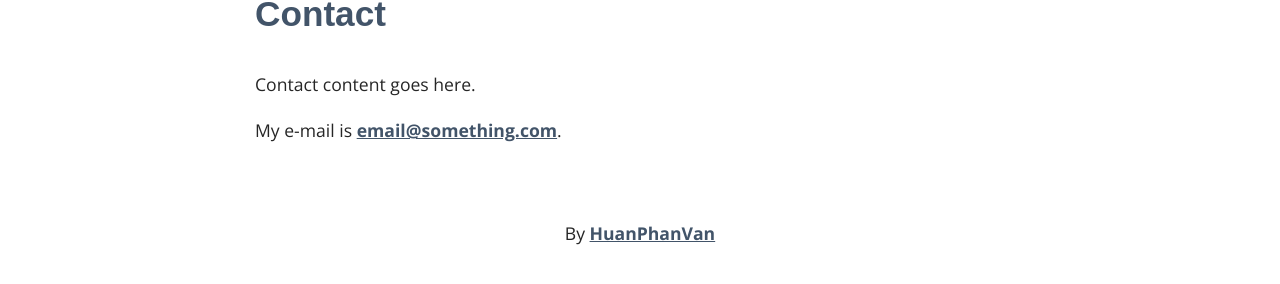
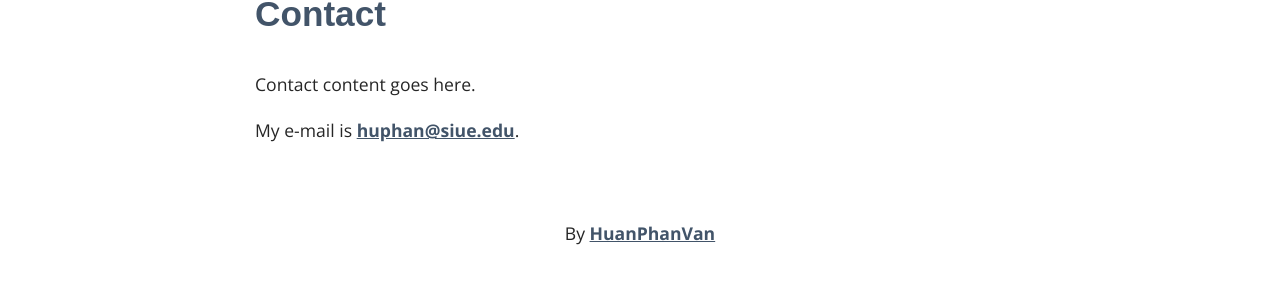
Before and after one commit to huantianh/huanpv, a Jekyll site: the page built from _pages/02_contact.md, in a window 1280 px wide. Shown: the part 541-825 px from the top of the page. Built offline with Jekyll 4.4.1, drawn with Linux system fonts in a browser that asks for light colours; some web fonts are replaced.

Commit message:
2nd Update

```diff
--- a/_pages/02_contact.md
+++ b/_pages/02_contact.md
@@ -6,4 +6,4 @@ permalink: /contact/
 
 Contact content goes here.
 
-My e-mail is [email@something.com](mailto:email@something.com).
+My e-mail is [huphan@siue.edu](mailto:email@something.com).
```
